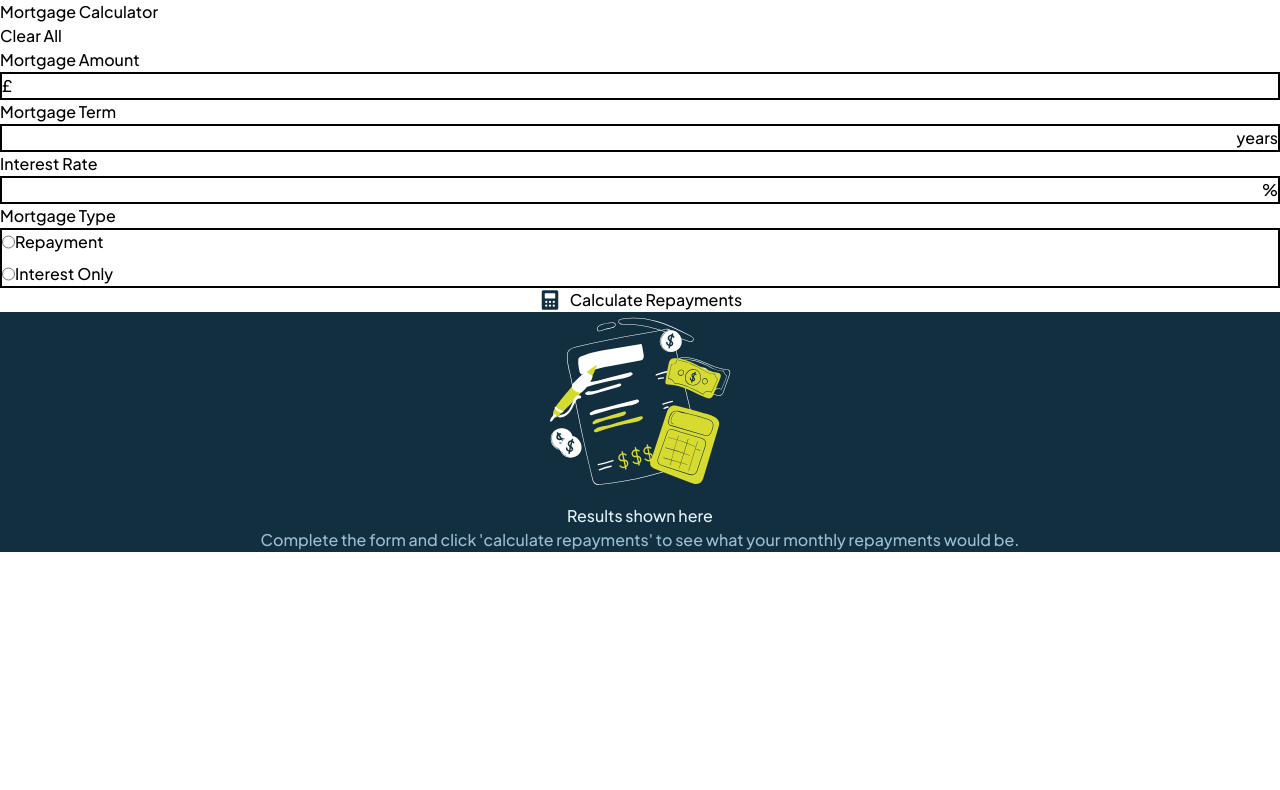
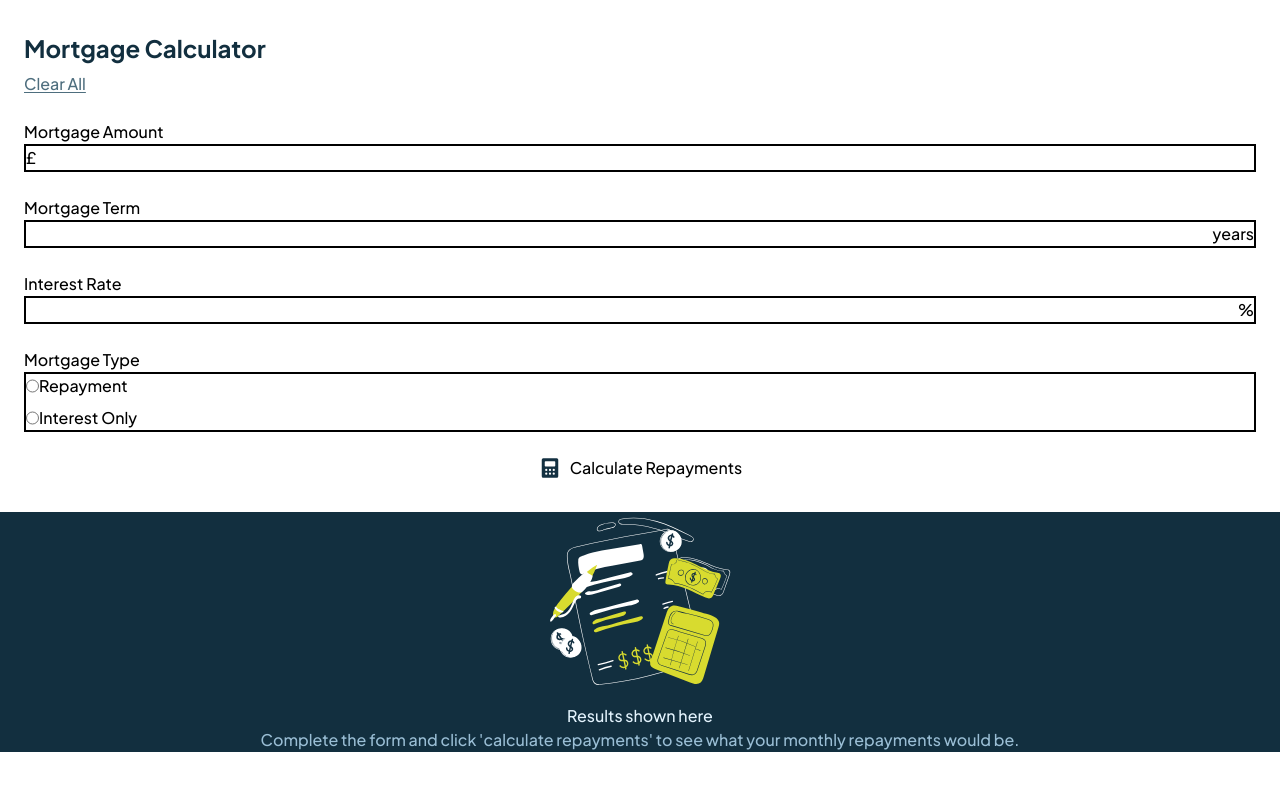
Before and after one commit to Squ1nty/mortgage-repayment-calculator, a React (Vite) app: page / in a window 1280 px wide. Shown: the top 790 px of the page. Built offline with nearby package versions, Linux system fonts and the light colour scheme.

Commit message:
Moved files into main src directory, adjusted project to accomodate TailwindCSS v4, minor TailwindCSS test implementations

```diff
--- a/index.html
+++ b/index.html
@@ -13,6 +13,6 @@
   </head>
   <body>
     <div id="root"></div>
-    <script type="module" src="/src/base-files/main.jsx"></script>
+    <script type="module" src="/src/main.jsx"></script>
   </body>
 </html>
--- a/package.json
+++ b/package.json
@@ -10,10 +10,10 @@
     "preview": "vite preview"
   },
   "dependencies": {
-    "@tailwindcss/vite": "^4.2.0",
+    "@tailwindcss/vite": "^4.2.4",
     "react": "^19.2.0",
     "react-dom": "^19.2.0",
-    "tailwindcss": "^4.2.0"
+    "tailwindcss": "^4.2.4"
   },
   "devDependencies": {
     "@eslint/js": "^9.39.1",
--- a/src/base-files/App.jsx
+++ b/src/App.jsx
@@ -1,6 +1,5 @@
-import './App.css'
-import Form from '../form-section/Form'
-import Display from '../display-section/Display'
+import Form from './form-section/Form'
+import Display from './display-section/Display'
 
 import { useState } from 'react'
 
@@ -12,10 +11,10 @@ function App() {
   let [ mortgageType, setMortgageType ] = useState("");
 
   return (
-    <>
+    <div className='w-full h-svh'>
       <Form setFormValidity={setFormValidity} mortgageAmount={mortgageAmount} mortgageTerm={mortgageTerm} interestRate={interestRate} mortgageType={mortgageType} setMortgageAmount={setMortgageAmount} setMortgageTerm={setMortgageTerm} setInterestRate={setInterestRate} setMortgageType={setMortgageType} />
       <Display isFormValid={isFormValid} mortgageAmount={mortgageAmount} mortgageTerm={mortgageTerm} interestRate={interestRate} mortgageType={mortgageType} />
-    </>
+    </div>
   )
 }
 
--- a/src/form-section/Form.jsx
+++ b/src/form-section/Form.jsx
@@ -1,4 +1,4 @@
-import '../base-files/index.css';
+import '../index.css';
 import { useState, useEffect, useRef, use } from 'react';
 
 function Form({ setFormValidity, mortgageAmount, mortgageTerm, interestRate, mortgageType, setMortgageAmount, setMortgageTerm, setInterestRate, setMortgageType }) {
@@ -138,10 +138,10 @@ function Form({ setFormValidity, mortgageAmount, mortgageTerm, interestRate, mor
   }
 
   return(
-    <form onSubmit={handleSubmit}>
-      <div> {/* Heading Section */}
-        <h1>Mortgage Calculator</h1>
-        <button className='p-16 cursor-pointer' type='reset'>Clear All</button>
+    <form onSubmit={handleSubmit} className='flex flex-col gap-6 px-6 py-8'>
+      <div className='flex flex-col items-start gap-2'> {/* Heading Section */}
+        <h1 className='text-2xl font-bold text-[var(--slate-900)]'>Mortgage Calculator</h1>
+        <button className='text-[var(--slate-700)] underline underline-offset-2 cursor-pointer' type='reset'>Clear All</button>
       </div>
       <div> {/* Mortgage Amount */}
         <label htmlFor='mortgageAmountInput'>Mortgage Amount</label>
--- a/src/base-files/index.css
+++ b/src/index.css
@@ -1,5 +1,6 @@
 @import "tailwindcss";
 
+@layer base{
   *{
     padding: 0;
     margin: 0;
@@ -8,8 +9,12 @@
     font-family: "Plus Jakarta Sans", sans-serif;
     font-weight: var(--base);
   }
+}
 
-:root{
+@theme{
+/* Restoring scale */
+  --spacing: 0.25rem;
+
   /* Primary */
   --lime: hsl(61, 70%, 52%);
   --red: hsl(4, 69%, 50%);
```
Also changed, not shown: src/base-files/App.css (deleted), src/main.jsx (renamed from src/base-files/main.jsx), 1 other file (tests, documents, lock files or other folders). Lines whose indentation alone changed are shown as unchanged.
